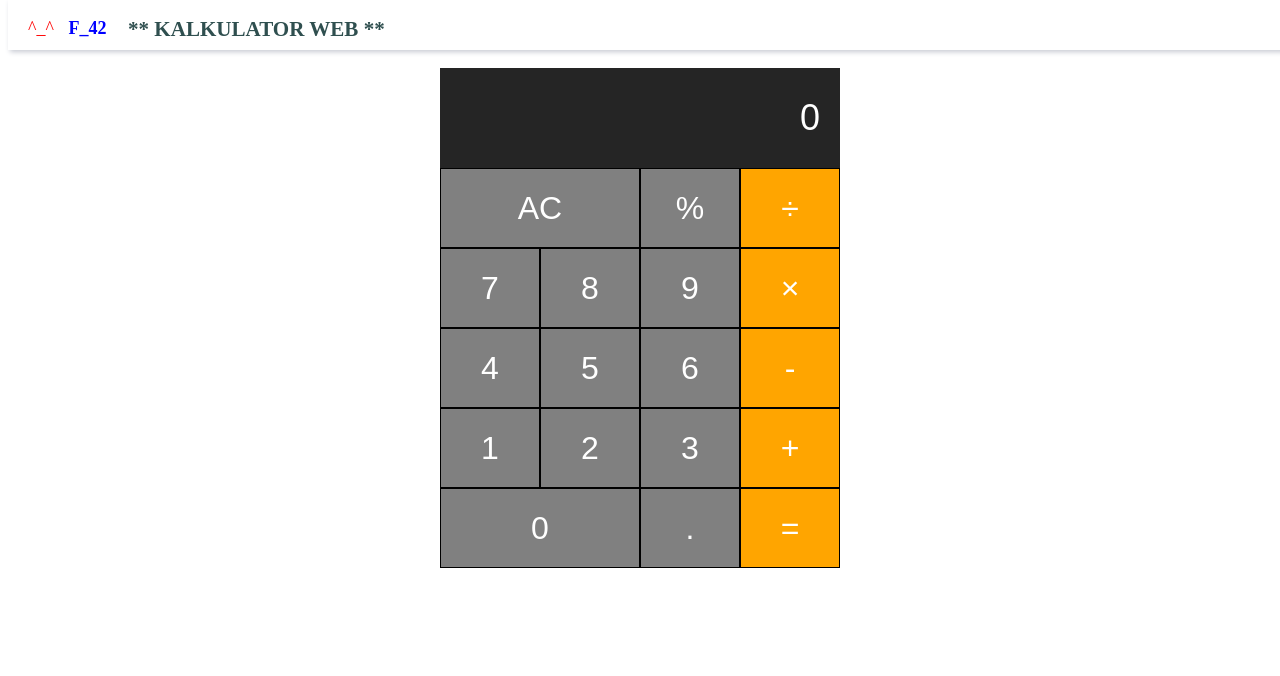
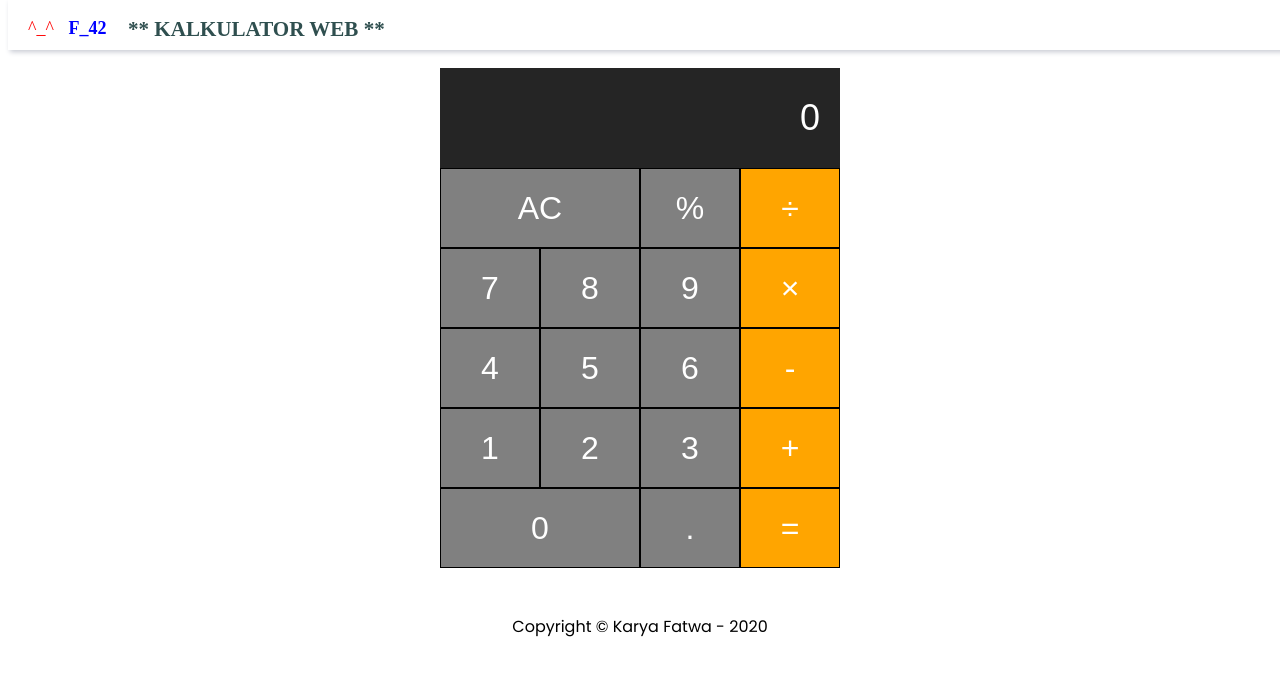
Before and after one commit to fatwasyarifah/Kalkulator-Fatwa, a plain HTML site: page index.html in a window 1280 px wide. Drawn offline with Linux system fonts and the light colour scheme.

Commit message:
Update stylesheet.css

```diff
--- a/stylesheet.css
+++ b/stylesheet.css
@@ -122,7 +122,7 @@ button:hover {
 /* Style untuk footer  */
 
 footer p {
-    color: #ffffff;
+    color: black;
     font-family: 'Poppins', sans-serif;
 }
 
@@ -138,7 +138,7 @@ footer p a:hover {
 
 footer {
     padding: 10px;
-    //background-color: gray;
+    /* background-color: gray;*/
     text-align: center ;
     margin-top: 20px;
 }
```
